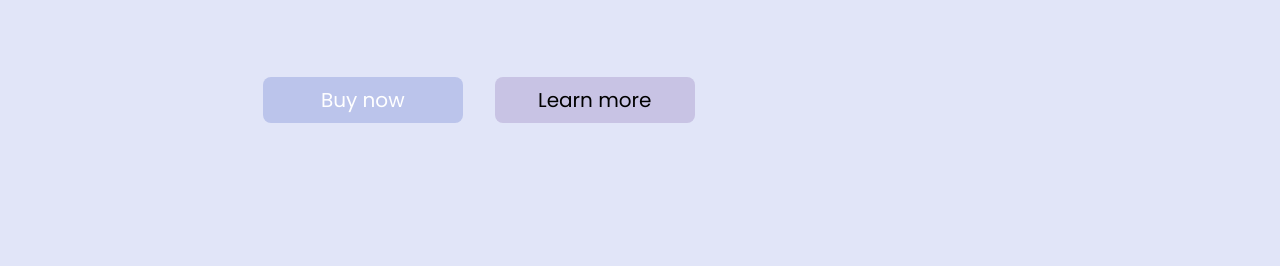
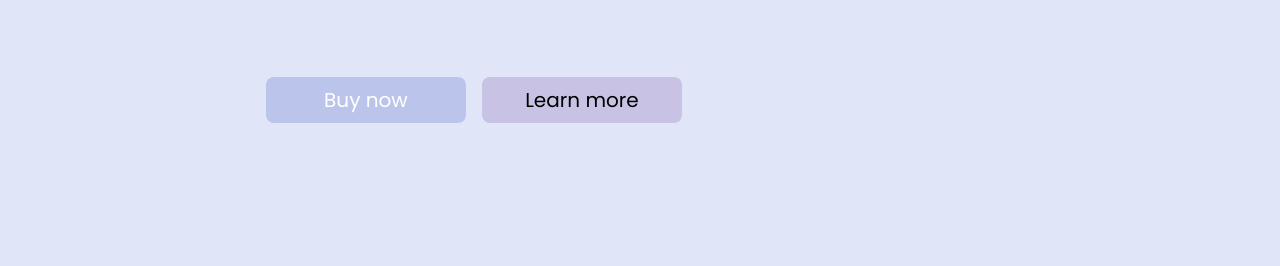
Before and after one commit to mikestangdevs/Paradym, a plain HTML site: page index.html in a window 1280 px wide. Shown: the part 476-742 px from the top of the page. Drawn offline with nearby package versions, Linux system fonts and the light colour scheme.

Commit message:
old buggy fix

```diff
--- a/style.css
+++ b/style.css
@@ -99,6 +99,7 @@ button {
 	justify-content: center;
 	align-items: center;
 	margin-top: 32px;
+
 	width: 200px;
 }
 
@@ -304,7 +305,8 @@ nav .right button {
 
 .landing .text .buttons {
 	display: flex;
-	gap: 32px;
+	gap: 16px;
+	padding-bottom: 80px;
 }
 
 .landing img {
```
